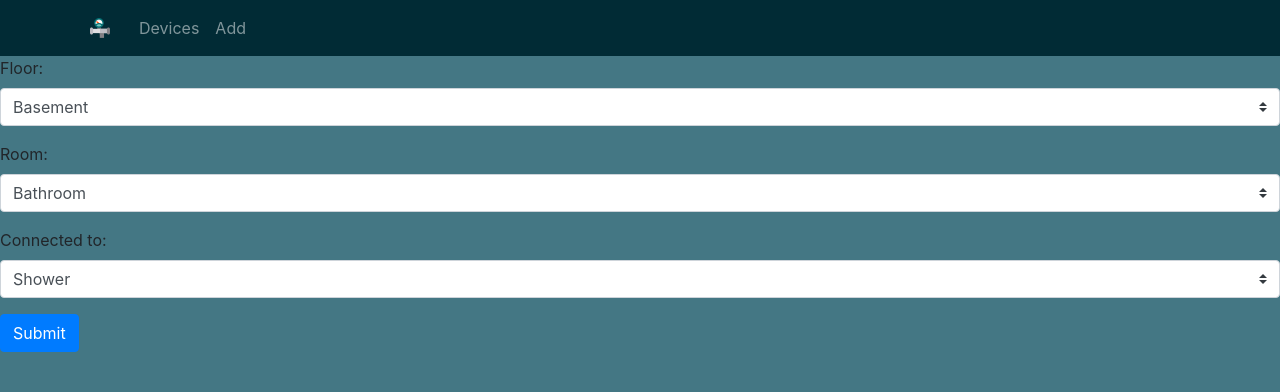
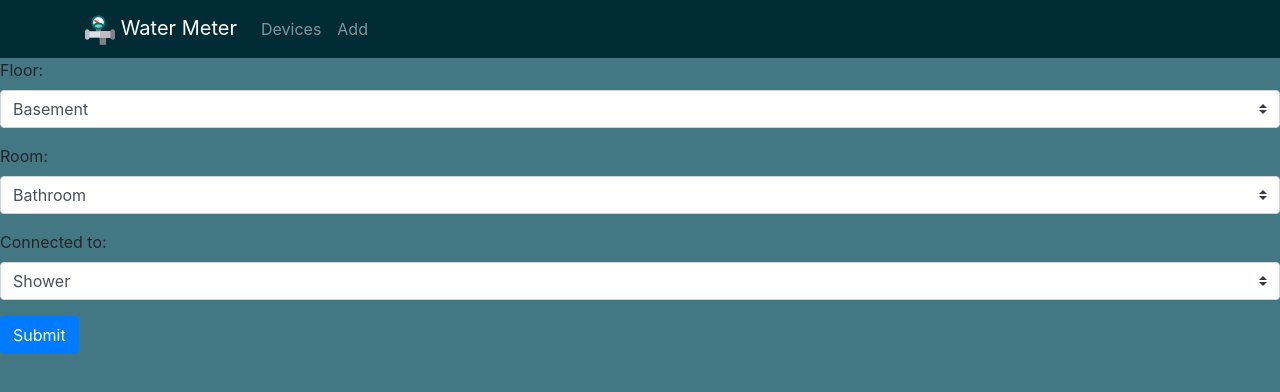
Before and after one commit to petermorgandev/coding-exercises, a Vue app: page /#/add in a window 1280 px wide. Shown: the top 392 px of the page. Built offline with nearby package versions, Linux system fonts and the light colour scheme.

Commit message:
added "brand" back to navbar

```diff
--- a/src/components/Navbar.vue
+++ b/src/components/Navbar.vue
@@ -2,7 +2,9 @@
   <div class="bg-custom">
     <nav class="navbar navbar-expand-sm navbar-dark">
       <div class="container">
-        <img src="../assets/pipe.svg" width="30" height="30" alt="logo" class="navbar-brand">
+        <span class="navbar-brand">
+          <img src="../assets/pipe.svg" width="30" height="30" alt="logo"> Water Meter
+        </span>
         <div class="navbar-nav mr-auto">
           <router-link
             v-for="link in navbarLinks"
```
